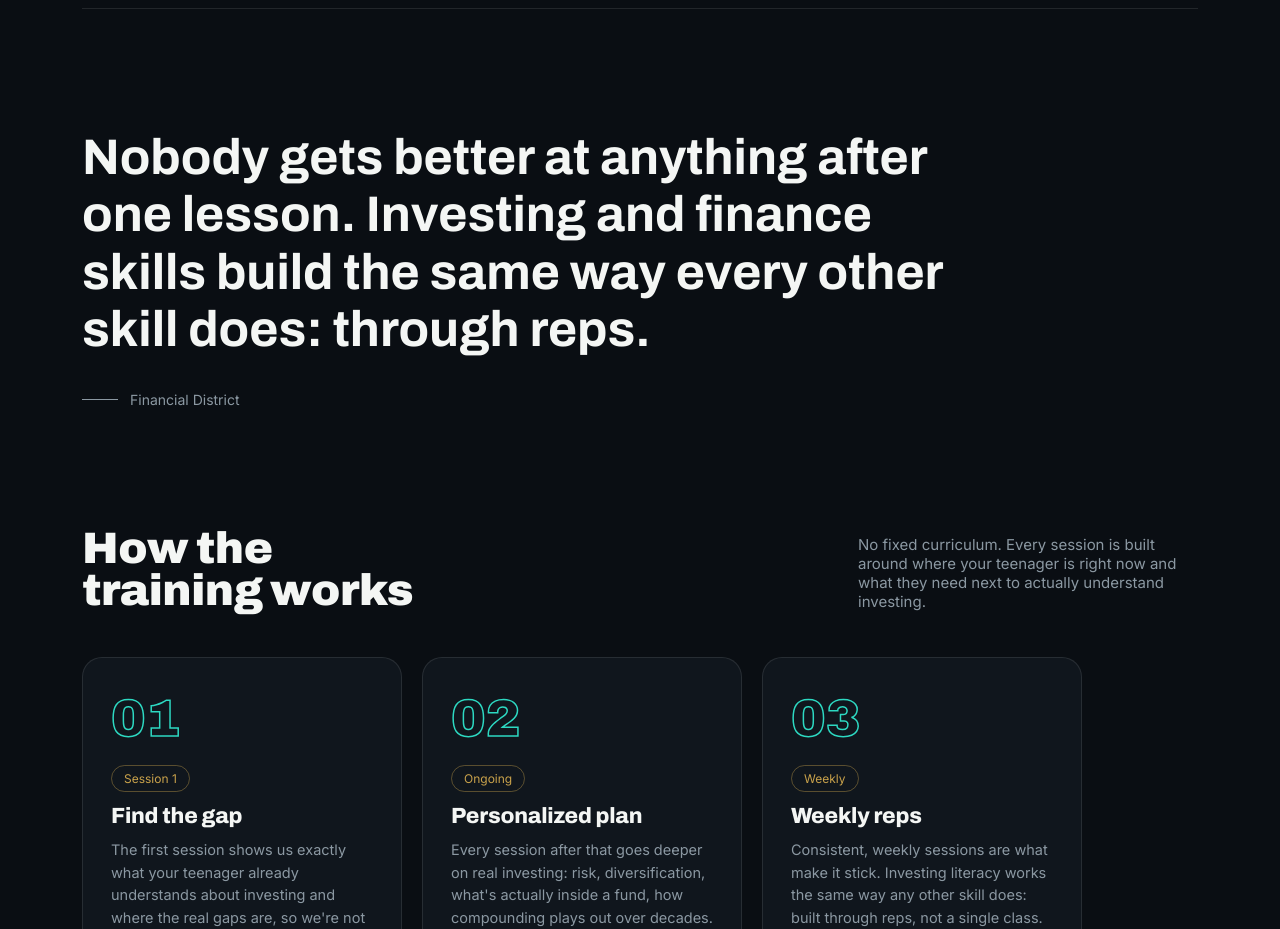
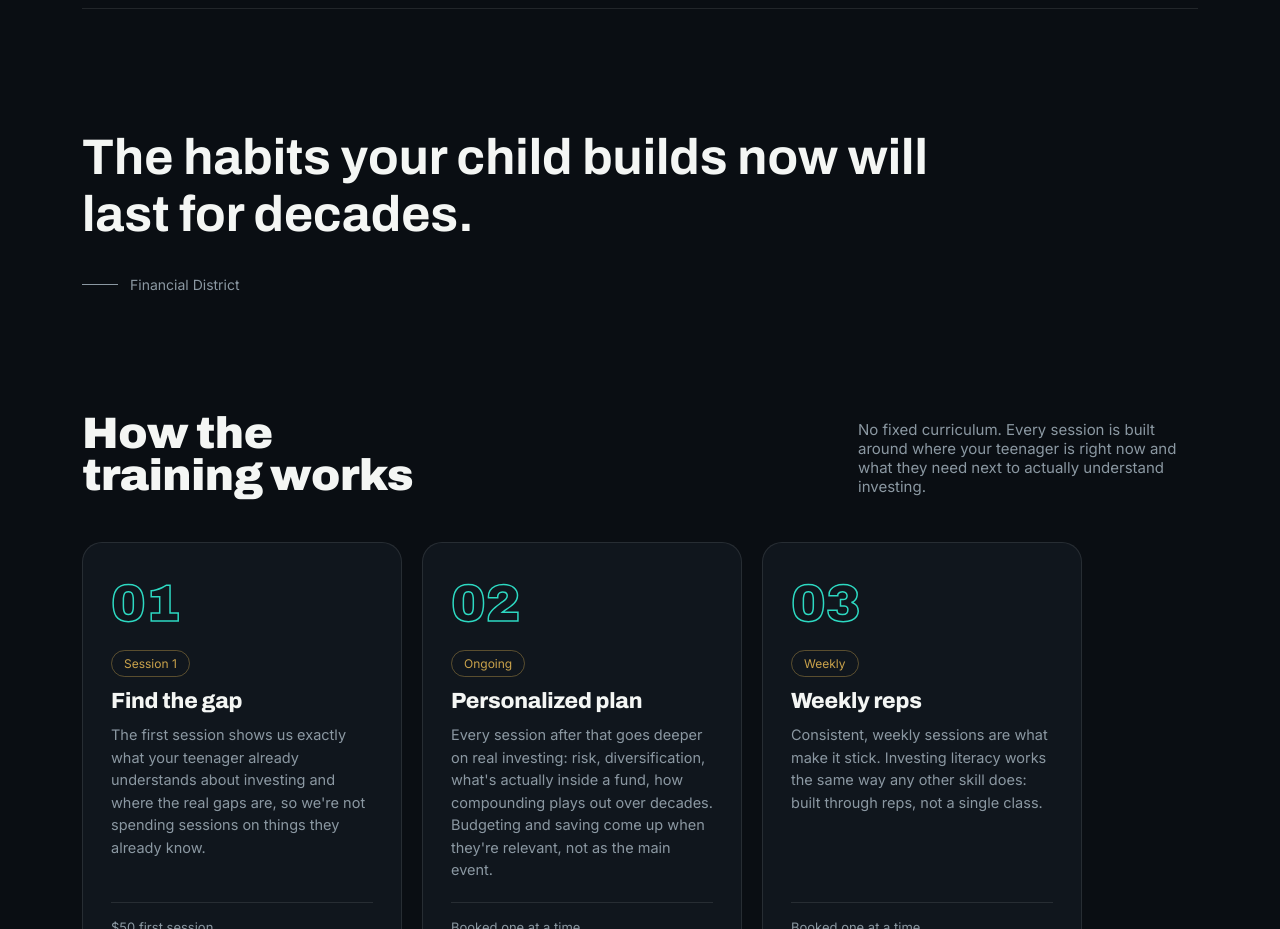
Before and after one commit to purellfield/Financial-District, a plain HTML site: page index.html in a window 1280 px wide. Shown: the part 1380-2309 px from the top of the page. Drawn offline with Linux system fonts and the light colour scheme.

Commit message:
Replace statement quote with habits line
Co-Authored-By: Claude Opus 5.5 <noreply@anthropic.com>
Claude-Session: https://claude.ai/code/session_01E3dqRrgyLfcjVdct5afUhW

```diff
--- a/index.html
+++ b/index.html
@@ -378,7 +378,7 @@
   </section>
 
   <section class="statement">
-    <blockquote>Nobody gets better at anything after one lesson. Investing and finance skills build the same way every other skill does: through reps.</blockquote>
+    <blockquote>The habits your child builds now will last for decades.</blockquote>
     <div class="sig"><span class="line"></span> Financial District</div>
   </section>
 
```
